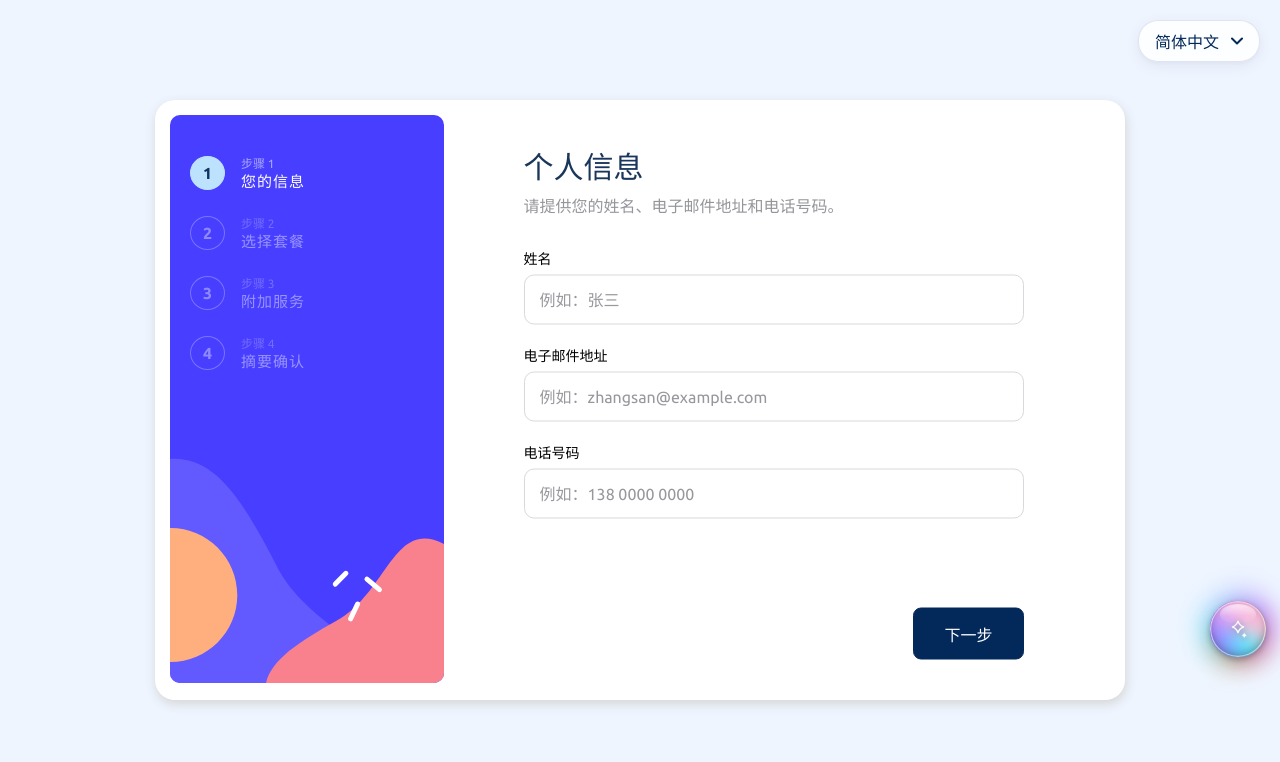
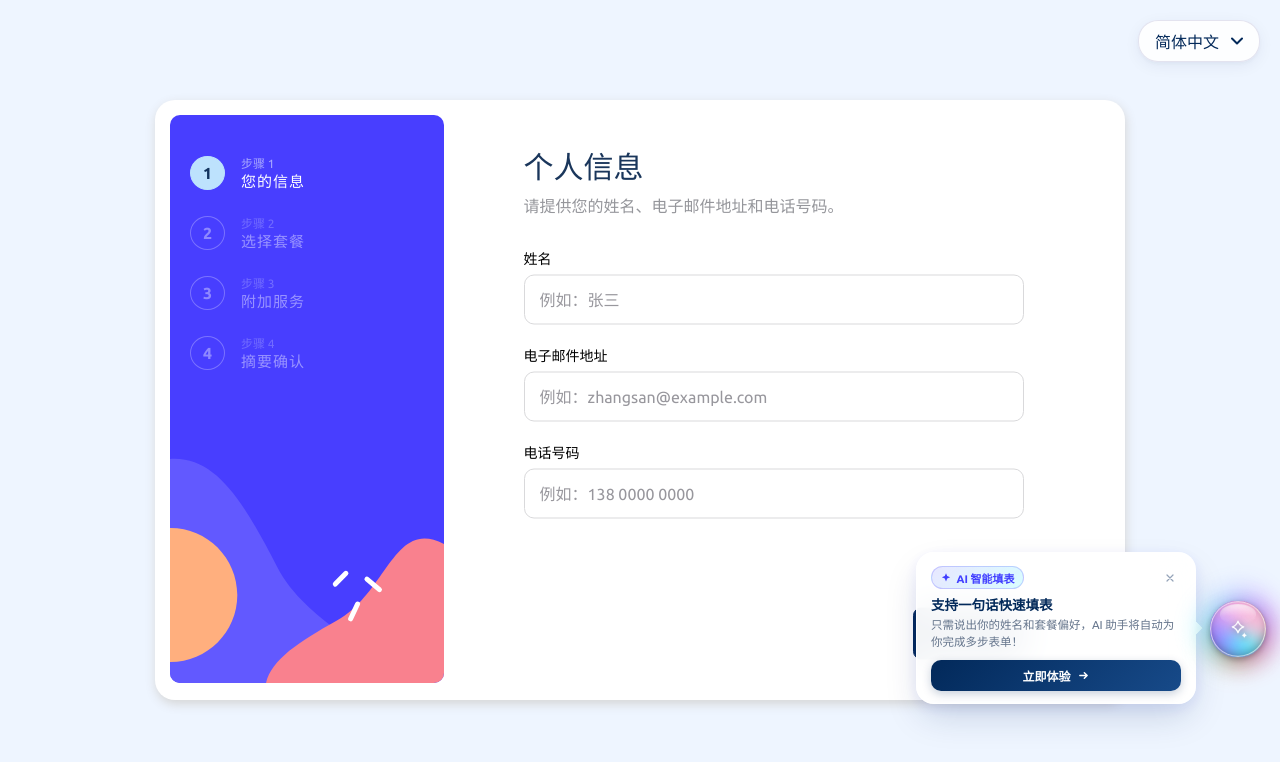
Before and after one commit to Mr-CG-end/multi-step-form, a Vue app: page / in a window 1280 px wide. Shown: the top 762 px of the page. Built offline with nearby package versions, Linux system fonts and the light colour scheme.

Commit message:
fix: keep onboarding guide clear of orb

```diff
--- a/src/components/PageAgentDemo.vue
+++ b/src/components/PageAgentDemo.vue
@@ -263,6 +263,8 @@ import type {
 
 const CONSENT_STORAGE_KEY = "multi-step-form-page-agent-consent-v2";
 const CONSENT_VERSION = "2";
+const GUIDE_STORAGE_KEY = "multi-step-form-page-agent-guide-v1";
+const GUIDE_VERSION = "1";
 
 const { t, locale } = useI18n();
 const store = useCommonsStore();
@@ -272,11 +274,13 @@ const { status, activityState, activity, load, stop, dispose } =
 
 const orbRef = ref<HTMLElement | null>(null);
 const panelRef = ref<HTMLElement | null>(null);
+const guideRef = ref<HTMLElement | null>(null);
 const messagesRef = ref<HTMLElement | null>(null);
 const inputRef = ref<HTMLTextAreaElement | null>(null);
 const consentButtonRef = ref<HTMLButtonElement | null>(null);
 const isOpen = ref(false);
 const hasConsented = ref(false);
+const showGuide = ref(false);
 const command = ref("");
 const messages = ref<AssistantMessage[]>([]);
 const pendingIntent = ref<PartialFormIntent | undefined>();
@@ -338,7 +342,22 @@ const initializeConversation = () => {
   }
 };
 
+const dismissGuide = () => {
+  showGuide.value = false;
+  try {
+    localStorage.setItem(GUIDE_STORAGE_KEY, GUIDE_VERSION);
+  } catch {
+    // Storage is optional.
+  }
+};
+
+const experienceWithGuide = () => {
+  dismissGuide();
+  if (!isOpen.value) togglePanel();
+};
+
 const togglePanel = () => {
+  if (showGuide.value) dismissGuide();
   isOpen.value = !isOpen.value;
   if (isOpen.value) {
     if (hasConsented.value) initializeConversation();
@@ -365,7 +384,7 @@ const {
   onPointerUp,
   onPointerCancel,
   refreshPanelPosition,
-} = useDraggableAgentOrb(orbRef, panelRef, isOpen, togglePanel);
+} = useDraggableAgentOrb(orbRef, panelRef, isOpen, togglePanel, guideRef);
 
 const closePanel = () => {
   isOpen.value = false;
@@ -496,8 +515,14 @@ onMounted(() => {
   try {
     hasConsented.value =
       localStorage.getItem(CONSENT_STORAGE_KEY) === CONSENT_VERSION;
+    showGuide.value =
+      localStorage.getItem(GUIDE_STORAGE_KEY) !== GUIDE_VERSION;
   } catch {
     hasConsented.value = false;
+    showGuide.value = true;
+  }
+  if (showGuide.value) {
+    nextTick(() => refreshPanelPosition());
   }
   window.addEventListener("keydown", handleKeyDown);
 });
@@ -930,6 +955,214 @@ onUnmounted(() => {
   }
 }
 
+/* ================= 新手引导浮窗 (AI Onboarding Guide) ================= */
+.agent-onboarding-guide {
+  position: fixed;
+  top: 0;
+  left: 0;
+  z-index: 2147483002;
+  width: min(280px, calc(100vw - 84px));
+  pointer-events: auto;
+  contain: layout;
+  will-change: transform;
+}
+
+.guide-surface {
+  position: relative;
+  border-radius: 18px;
+  background: rgba(255, 255, 255, 0.95);
+  backdrop-filter: blur(18px);
+  -webkit-backdrop-filter: blur(18px);
+  border: 1px solid rgba(255, 255, 255, 0.92);
+  box-shadow:
+    0 16px 36px -6px rgba(2, 41, 90, 0.18),
+    0 4px 16px rgba(65, 62, 255, 0.08),
+    inset 0 1px 1.5px rgba(255, 255, 255, 1);
+  padding: 13px 14px 12px;
+  animation: guide-float 4.5s ease-in-out infinite;
+}
+
+.guide-header {
+  display: flex;
+  align-items: center;
+  justify-content: space-between;
+  margin-bottom: 7px;
+}
+
+.guide-badge {
+  display: inline-flex;
+  align-items: center;
+  gap: 4.5px;
+  padding: 2.5px 8px;
+  border-radius: 999px;
+  font-size: 11px;
+  font-weight: 700;
+  font-family: "ubuntu-bold", sans-serif;
+  background: linear-gradient(
+    135deg,
+    rgba(65, 62, 255, 0.12) 0%,
+    rgba(0, 242, 254, 0.15) 100%
+  );
+  color: #413eff;
+  border: 1px solid rgba(65, 62, 255, 0.22);
+}
+
+.guide-badge svg {
+  width: 12px;
+  height: 12px;
+  color: #413eff;
+}
+
+.guide-close-btn {
+  width: 22px;
+  height: 22px;
+  padding: 0;
+  border-radius: 50%;
+  border: none;
+  background: transparent;
+  cursor: pointer;
+  display: grid;
+  place-items: center;
+  color: #94a3b8;
+  transition: all 0.15s ease;
+}
+
+.guide-close-btn:hover {
+  color: #334155;
+  background: rgba(0, 0, 0, 0.06);
+}
+
+.guide-close-btn svg {
+  width: 12px;
+  height: 12px;
+}
+
+.guide-body {
+  margin-bottom: 9px;
+}
+
+.guide-title {
+  margin: 0 0 3px;
+  font-size: 13.5px;
+  font-weight: 700;
+  color: var(--agent-navy);
+  font-family: "ubuntu-bold", sans-serif;
+  line-height: 1.35;
+}
+
+.guide-desc {
+  margin: 0;
+  font-size: 11.5px;
+  line-height: 1.45;
+  color: #64748b;
+  font-family: "ubuntu-regular", sans-serif;
+}
+
+.guide-footer {
+  display: flex;
+}
+
+.guide-action-btn {
+  width: 100%;
+  display: flex;
+  align-items: center;
+  justify-content: center;
+  gap: 6px;
+  padding: 7px 12px;
+  border-radius: 10px;
+  border: none;
+  cursor: pointer;
+  background: linear-gradient(135deg, #02295a 0%, #174a89 100%);
+  color: #ffffff;
+  font-size: 12px;
+  font-weight: 600;
+  font-family: "ubuntu-medium", sans-serif;
+  box-shadow: 0 3px 10px rgba(2, 41, 90, 0.22);
+  transition:
+    transform 0.18s cubic-bezier(0.16, 1, 0.3, 1),
+    background 0.2s ease,
+    box-shadow 0.2s ease;
+}
+
+.guide-action-btn:hover {
+  background: linear-gradient(135deg, #174a89 0%, #413eff 100%);
+  box-shadow: 0 5px 14px rgba(65, 62, 255, 0.32);
+  transform: translateY(-1px);
+}
+
+.guide-action-btn:active {
+  transform: translateY(0);
+}
+
+.guide-action-btn svg {
+  width: 13px;
+  height: 13px;
+}
+
+.guide-arrow {
+  position: absolute;
+  width: 10px;
+  height: 10px;
+  background: rgba(255, 255, 255, 0.95);
+  border: 1px solid rgba(255, 255, 255, 0.92);
+  pointer-events: none;
+}
+
+.agent-onboarding-guide[data-placement="left"] .guide-arrow {
+  right: -5px;
+  top: 50%;
+  transform: translateY(-50%) rotate(45deg);
+  border-left: none;
+  border-bottom: none;
+}
+
+.agent-onboarding-guide[data-placement="right"] .guide-arrow {
+  left: -5px;
+  top: 50%;
+  transform: translateY(-50%) rotate(45deg);
+  border-right: none;
+  border-top: none;
+}
+
+.agent-onboarding-guide[data-placement="top"] .guide-arrow {
+  left: 50%;
+  bottom: -5px;
+  transform: translateX(-50%) rotate(45deg);
+  border-left: none;
+  border-top: none;
+}
+
+.agent-onboarding-guide[data-placement="bottom"] .guide-arrow {
+  left: 50%;
+  top: -5px;
+  transform: translateX(-50%) rotate(45deg);
+  border-right: none;
+  border-bottom: none;
+}
+
+.guide-fade-enter-active,
+.guide-fade-leave-active {
+  transition:
+    opacity 0.28s cubic-bezier(0.16, 1, 0.3, 1),
+    transform 0.28s cubic-bezier(0.16, 1, 0.3, 1);
+}
+
+.guide-fade-enter-from,
+.guide-fade-leave-to {
+  opacity: 0;
+  transform: scale(0.92);
+}
+
+@keyframes guide-float {
+  0%,
+  100% {
+    transform: translateY(0);
+  }
+  50% {
+    transform: translateY(-3px);
+  }
+}
+
 @media (max-width: 600px) {
   .agent-panel-positioner {
     width: calc(100vw - 28px);
@@ -941,6 +1174,9 @@ onUnmounted(() => {
   .messages {
     max-height: min(330px, 42dvh);
   }
+  .agent-onboarding-guide {
+    width: calc(100vw - 84px);
+  }
 }
 
 @media (prefers-reduced-motion: reduce) {
@@ -950,5 +1186,8 @@ onUnmounted(() => {
   .agent-panel-surface {
     animation: none;
   }
+  .guide-surface {
+    animation: none !important;
+  }
 }
 </style>
--- a/src/i18n/locales/en/agent.ts
+++ b/src/i18n/locales/en/agent.ts
@@ -75,4 +75,11 @@ export default {
   notice: {
     localPrivacy: "Personal details stay local; the external service receives only plan preferences and a redacted page.",
   },
+  guide: {
+    badge: "AI Auto-fill",
+    title: "Fill form in one prompt",
+    desc: "Tell AI your name and plan preferences to auto-complete the entire form in seconds!",
+    action: "Try it now",
+    dismiss: "Got it",
+  },
 };
--- a/src/i18n/locales/zh-CN/agent.ts
+++ b/src/i18n/locales/zh-CN/agent.ts
@@ -75,4 +75,11 @@ export default {
   notice: {
     localPrivacy: "个人资料只在本地处理；外部服务只接收套餐偏好和脱敏页面。",
   },
+  guide: {
+    badge: "AI 智能填表",
+    title: "支持一句话快速填表",
+    desc: "只需说出你的姓名和套餐偏好，AI 助手将自动为你完成多步表单！",
+    action: "立即体验",
+    dismiss: "知道了",
+  },
 };
--- a/src/i18n/locales/zh-TW/agent.ts
+++ b/src/i18n/locales/zh-TW/agent.ts
@@ -75,4 +75,11 @@ export default {
   notice: {
     localPrivacy: "個人資料只在本機處理；外部服務只接收方案偏好和去識別化頁面。",
   },
+  guide: {
+    badge: "AI 智慧填表",
+    title: "支援一句話快速填表",
+    desc: "只需說出你的姓名和方案偏好，AI 助手將自動為你完成多步表單！",
+    action: "立即體驗",
+    dismiss: "知道了",
+  },
 };
```
Also changed, not shown: src/components/AgentOrbVisual.vue (+28 -7 lines), src/composables/useDraggableAgentOrb.ts (+113 -99 lines).
